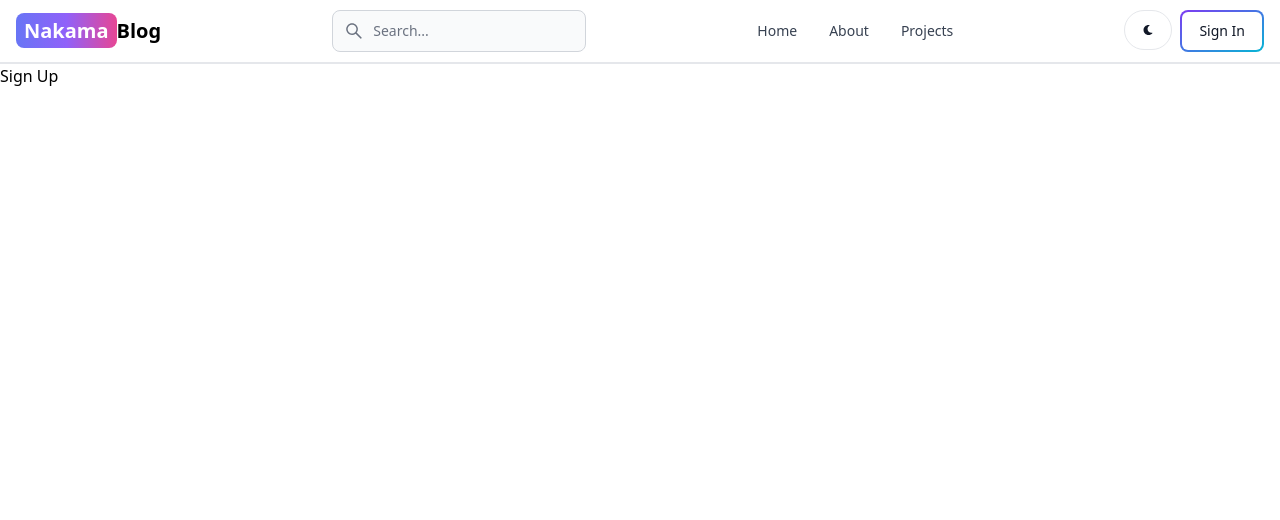
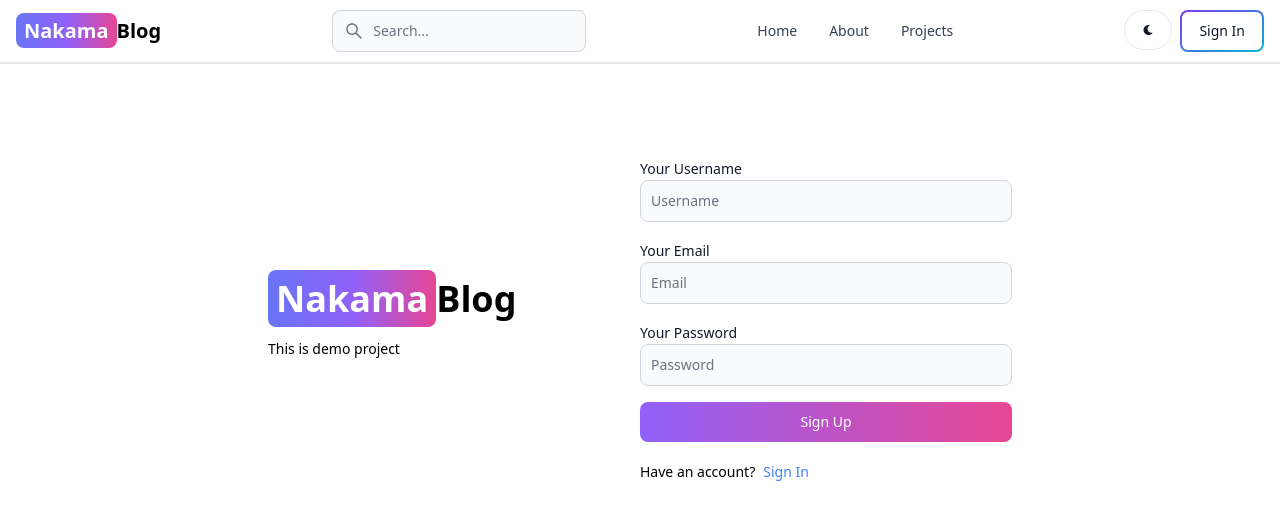
Before and after one commit to kizaru1st/mern-blog, a React (Vite) app in the folder client/: page /sign-up in a window 1280 px wide. Shown: the top 520 px of the page. Built offline with nearby package versions, Linux system fonts and the light colour scheme.

Commit message:
UI Sign Up Done

```diff
--- a/client/src/pages/SignUp.jsx
+++ b/client/src/pages/SignUp.jsx
@@ -1,9 +1,49 @@
-import React from 'react'
+import { Link } from "react-router-dom";
+import { Button, Label, TextInput } from "flowbite-react";
 
 export default function SignUp() {
   return (
-    <React.Fragment>
-      <div>Sign Up</div>
-    </React.Fragment>
-  )
+    <div className="min-h-screen mt-20">
+      <div className="flex p-3 max-w-3xl mx-auto flex-col md:flex-row md:items-center">
+        {/* LEFT */}
+        <div className="flex-1">
+          <Link to="/" className="text-4xl font-bold dark:text-white">
+            <span className="px-2 py-1 bg-gradient-to-r from-indigo-500 via-purple-500 to-pink-500 rounded-lg text-white">
+              Nakama
+            </span>
+            Blog
+          </Link>
+          <p className="text-sm mt-5">This is demo project</p>
+        </div>
+
+        {/* RIGHT */}
+        <div className="flex-1">
+          <form className="flex flex-col gap-4 w-full">
+            <div>
+              <Label value="Your Username" />
+              <TextInput type="text" placeholder="Username" id="username" />
+            </div>
+            <div>
+              <Label value="Your Email" />
+              <TextInput type="email" placeholder="Email" id="email" />
+            </div>
+            <div>
+              <Label value="Your Password" />
+              <TextInput type="password" placeholder="Password" id="password" />
+            </div>
+            <Button gradientDuoTone={"purpleToPink"} type="submit">
+              Sign Up
+            </Button>
+          </form>
+          <div className="flex gap-2 text-sm mt-5">
+            <span>Have an account?</span>
+            <Link to="/sign-in" className="text-blue-500">
+              Sign In
+            </Link>
+          </div>
+        </div>
+
+      </div>
+    </div>
+  );
 }
```
